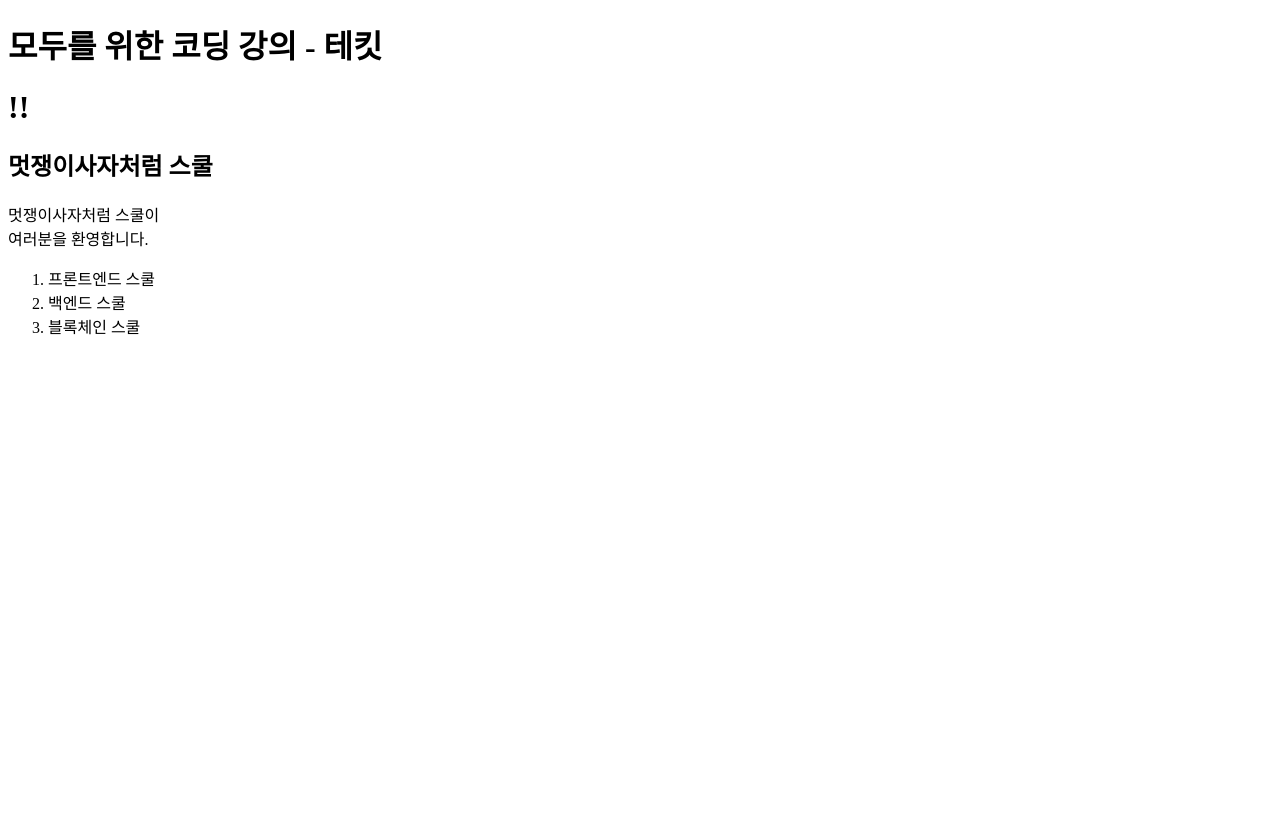
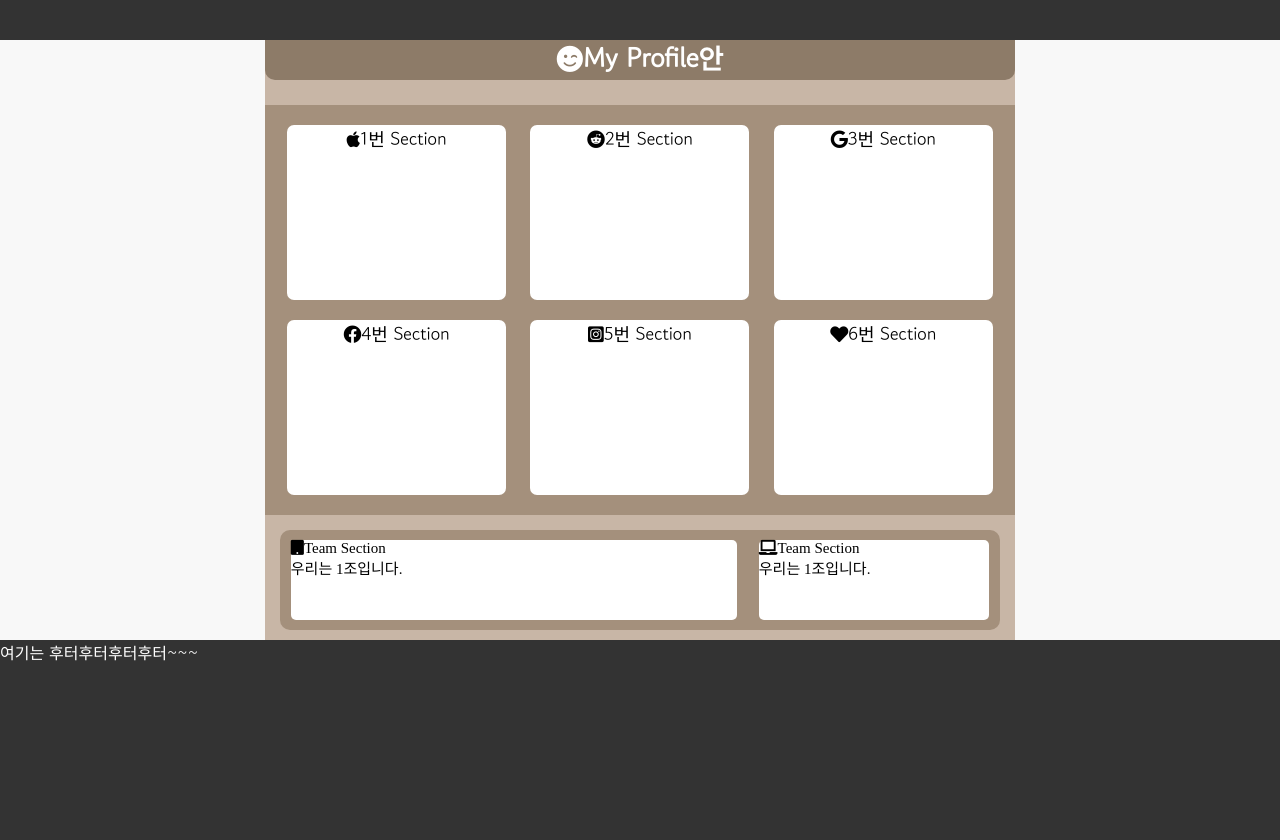
Before and after one commit to Als-ET/Als-ET.github.io, a plain HTML site: page index.html in a window 1280 px wide. Before the commit the page ends 800 px from the top, so only its background shows below. Drawn offline with Linux system fonts and the light colour scheme.

Commit message:
prettier page,, but nothing active

```diff
--- a/index.html
+++ b/index.html
@@ -1,47 +1,62 @@
 <!DOCTYPE html>
-<html lang="ko">
-
+<html lang="en">
 <head>
     <meta charset="UTF-8">
     <meta http-equiv="X-UA-Compatible" content="IE=edge">
     <meta name="viewport" content="width=device-width, initial-scale=1.0">
-    <title>멋쟁이사자처럼:)</title>
+    <title>멋사 CSS 연습</title>
 
     <meta property="og:title" content="[!경고!]해킹주의">
     <meta property="og:description" content="이 사이트는 위험합니다.">
     <meta property="og:image" content="./KakaoTalk_20230326_125753568.png">
 
+    <link rel="stylesheet" href="style.css">
+    <link rel="preconnect" href="https://fonts.googleapis.com">
+    <link rel="preconnect" href="https://fonts.gstatic.com" crossorigin>
+    <link href="https://fonts.googleapis.com/css2?family=Gowun+Dodum&display=swap" rel="stylesheet">
+    <link rel="stylesheet" href="https://use.fontawesome.com/releases/v5.15.4/css/all.css" integrity="sha384-DyZ88mC6Up2uqS4h/KRgHuoeGwBcD4Ng9SiP4dIRy0EXTlnuz47vAwmeGwVChigm" crossorigin="anonymous"/>
 </head>
 
 <body>
-    <h1>모두를 위한 코딩 강의 - 테킷</h1>
-    <h1>!!</h1>
-
-    <div>
-        <h2>멋쟁이사자처럼 스쿨</h2>
-
-        <p>멋쟁이사자처럼 스쿨이<br>여러분을 환영합니다.</p>
-
-        <!-- <p>임금님 귀는 당나귀 귀!</p> -->
-
-        <ol>
-            <li>
-                <a herf="https://techit.education/school/kdt-frontend-6th">
-                    프론트엔드 스쿨
-                </a>
-            </li>
-            <li>
-                <a herf="https://techit.education/school/kdt-backend-6th" target="_blank">
-                    백엔드 스쿨
-                </a>
-            </li>
-            <li>
-                <a herf="#" target="_blank">
-                    블록체인 스쿨
-                </a>
-            </li>
-        </ol>
-    </div>
+    <header>
+        <!-- 로고, 제목 -->
+    </header>
+    <!-- 주요 콘텐츠 -->
+    <main>
+        <!-- 회사소개, 약관, 제작정보 -->
+        <!-- section * 6 으로 꼼수가능 -->
+        <div id="top"><h2><i class="fas fa-smile-wink"></i>My Profile안</h2></div>
+        <div id="container">
+            <section><p>
+                <i class="fab fa-apple"></i>1번 Section
+            </p></section>
+            <section><p>
+                <i class="fab fa-reddit"></i>2번 Section
+            </p></section>
+            <section><p>
+                <i class="fab fa-google"></i>3번 Section
+            </p></section>
+            <section><p>
+                <i class="fab fa-facebook"></i>4번 Section
+            </p></section>
+            <section><p>
+                <i class="fab fa-instagram-square"></i>5번 Section
+            </p></section>
+            <section><p>
+                <i class="fas fa-heart"></i>6번 Section
+            </p></section>
+        </div>
+        <aside>
+            <div id="team"><p>
+                <i class="fas fa-tablet"></i>Team Section<br>우리는 1조입니다.
+            </p></div>
+            <div id="hi"><p>
+                <i class="fas fa-laptop"></i>Team Section<br>우리는 1조입니다.
+            </p></div>
+        </aside>
+    </main>
+    <footer>
+        <p>여기는 후터후터후터후터~~~</p>
+    </footer>
 </body>
-
 </html>
--- /dev/null
+++ b/style.css
@@ -0,0 +1,99 @@
+*{
+    box-sizing: border-box;
+    margin: 0;
+}
+
+body{
+    background-color: #f8f8f8;
+}
+
+header{
+    height: 40px;
+    background-color: #333;
+}
+
+main{
+    height: 600px;
+    width: 750px;
+    margin: 0 auto;
+    background-color: #C8B6A6;
+}
+
+footer{
+    height: 200px;
+    background-color: #333;
+    color: white;
+    font-family: 'Gowun Dodum', sans-serif;
+}
+
+#top{
+    height: 40px;
+    background-color: #8D7B68;
+    margin-bottom: 25px;
+    border-radius: 0 0 10px 10px;
+    color: white;
+    font-family: 'Gowun Dodum', sans-serif;
+    font-size: 18px;
+    text-align: center;
+    line-height: 35px;
+}
+
+#container{
+    height: 410px;
+    padding: 10px;
+    margin-bottom: 15px;
+    /* flex(wrap)으로 section 배치 */
+    display: flex;
+    flex-wrap: wrap;
+    justify-content: space-around;
+    align-content: space-around;
+    background-color: #A4907C;
+}
+
+aside{
+    height: 100px;
+    background-color: #A4907C;
+    margin-bottom: 60px;
+    margin: 0 15px 60px 15px;
+    border-radius: 10px 10px 10px 10px;
+    display: flex;
+    flex-wrap: wrap;
+    justify-content: space-around;
+    align-content: space-around;
+}
+
+section{
+    height: 45%;
+    width: 30%;
+    font-family: 'Gowun Dodum', sans-serif;
+    font-size: 18px;
+    text-align: center;
+    background-color: white;
+    border-radius: 7px;
+}
+
+#team {
+    width: 62%;
+    height: 80%;
+    background-color: white;
+    color: black;
+    border-radius: 5px;
+    font-size: 15px;
+    float: left;
+}
+
+#hi {
+    width: 32%;
+    height: 80%;
+    background-color: white;
+    color: black;
+    border-radius: 5px;
+    font-size: 15px;
+    float: right;
+}
+
+@media (max-width: 1000px){
+    .small-tomato{
+        background-color: tomato;
+    }
+}
```
